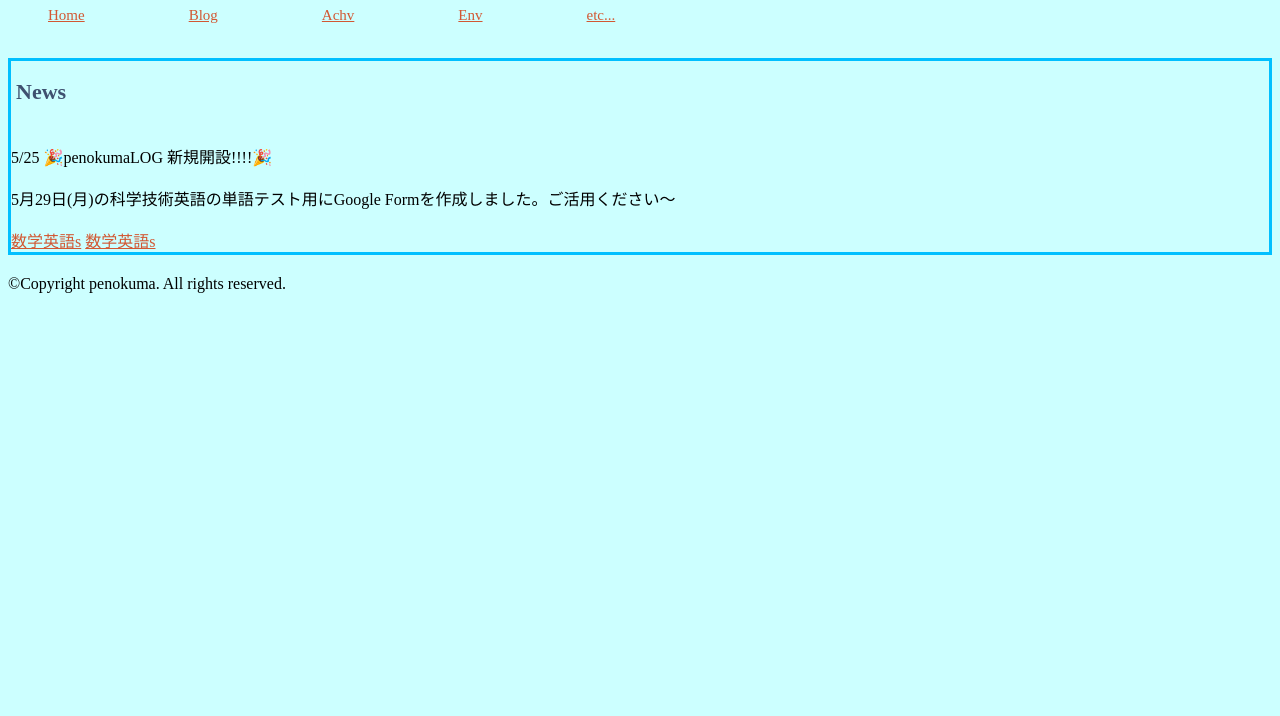
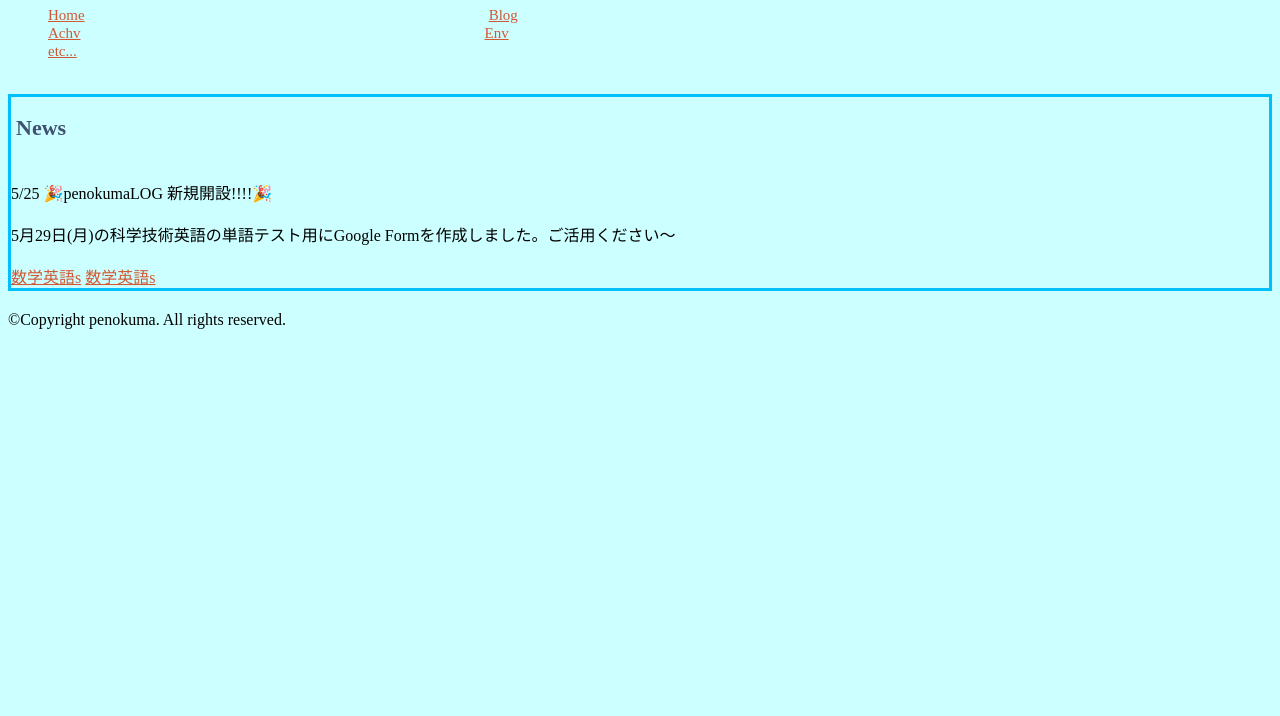
Before and after one commit to F-tmk/penokumaLOG, a plain HTML site: page index/index.html in a window 1280 px wide. Shown: the part 84-800 px from the top of the page. Drawn offline with Linux system fonts and the light colour scheme.

Commit message:
Update style.css

```diff
--- a/index/style.css
+++ b/index/style.css
@@ -51,6 +51,6 @@ a:active{
 .nav li {
 	display: inline;
 	list-style-type: none;
-	padding-right: 100px;
+	padding-right: 400px;
 	font-size: 15px;
 }
```
